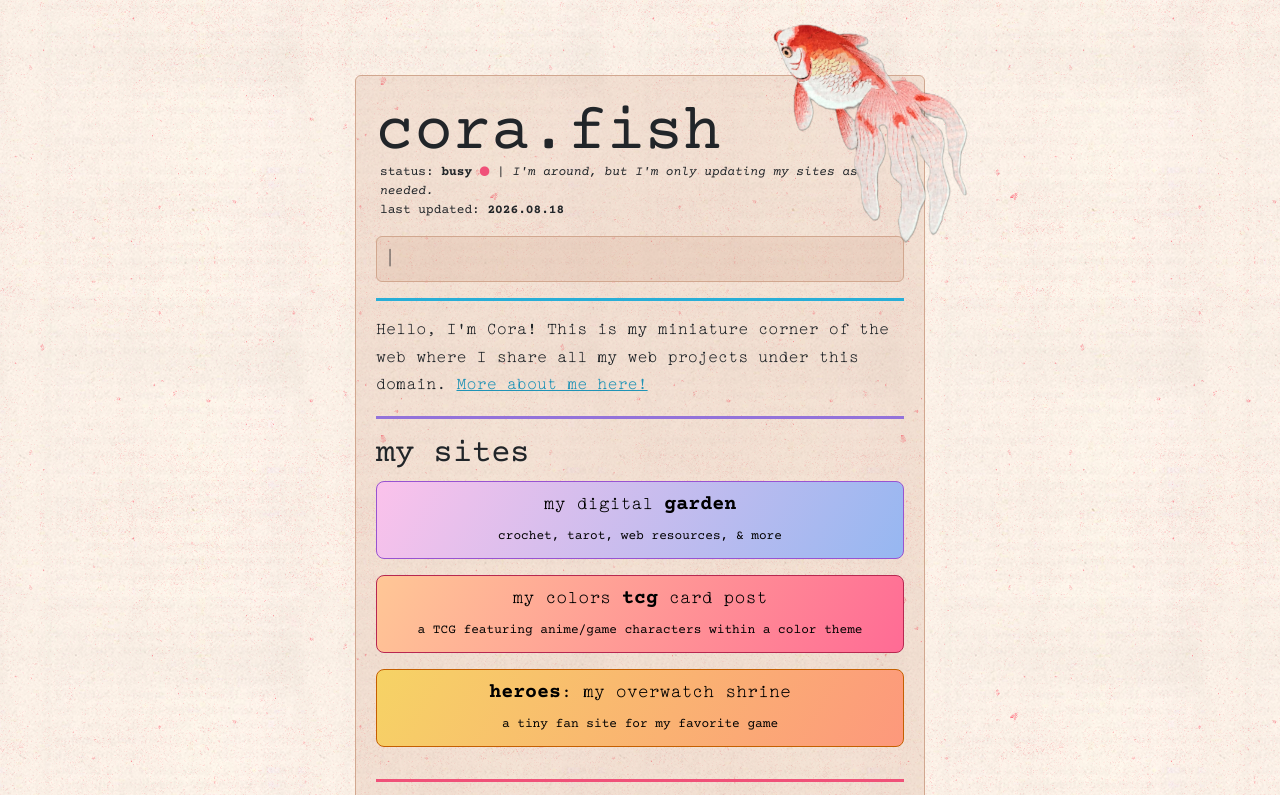
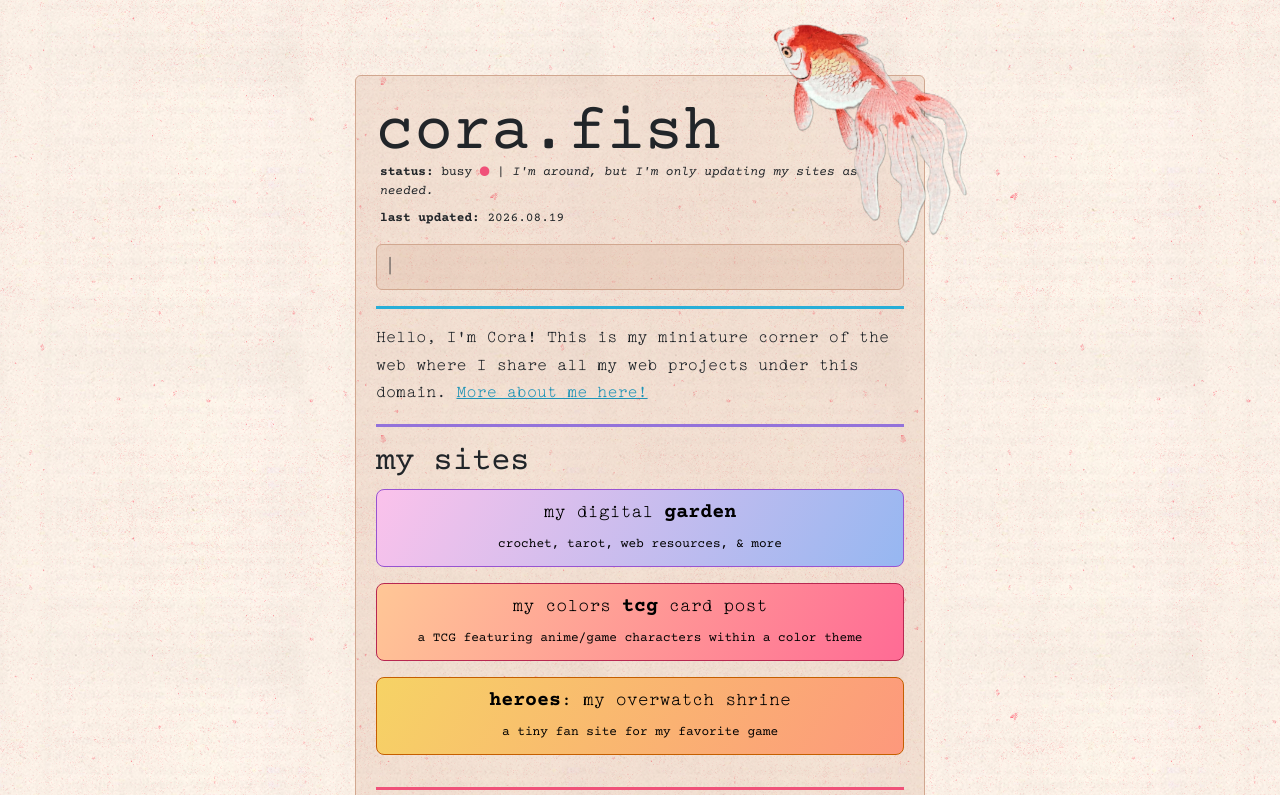
Before and after one commit to corafish/domain, a plain HTML site: page index.html in a window 1280 px wide. Shown: the top 795 px of the page. Drawn offline with nearby package versions, Linux system fonts and the light colour scheme; no server answers; a web font is replaced by a local one.

```diff
--- a/index.html
+++ b/index.html
@@ -26,9 +26,9 @@
         <div class="col-10 col-md-8 col-lg-6 rounded custom-box sticker" style="padding: 20px;">
           <h1 style="margin-bottom: -10px;">cora.fish</h1>
           <!--<p class="tiny-text ms-1 mb-0">status: online <i class="bi bi-circle-fill font-green tiny-icon"></i> | <span class="fst-italic">I'm active and updating all my sites regularly.</span></p>-->
-          <p class="tiny-text ms-1 mb-0">status: <span class="fw-bold">busy</span> <i class="bi bi-circle-fill font-pink tiny-icon"></i> | <span class="fst-italic">I'm around, but I'm only updating my sites as needed.</span></p>
+          <p class="tiny-text ms-1 mb-0"><span class="fw-bold">status:</span> busy <i class="bi bi-circle-fill font-pink tiny-icon"></i> | <span class="fst-italic">I'm around, but I'm only updating my sites as needed.</span></p>
           <!--<p class="tiny-text ms-1 mb-0">status: away <i class="bi bi-circle-fill font-orange tiny-icon"></i> | <span class="fst-italic">I'm on a short hiatus!</span></p>-->
-          <p class="tiny-text ms-1">last updated: <span class="fw-bold">2026.08.18</span></p>
+          <p class="tiny-text ms-1 mt-2"><span class="fw-bold">last updated:</span> 2026.08.19</p>
           <div id="statuscafe" class="custom-box rounded p-2 mt-1">
             <span class="fw-bold tiny-text" id="statuscafe-username"></span> | <span class="tiny-text mb-1" id="statuscafe-content"></span>
           </div>
```
